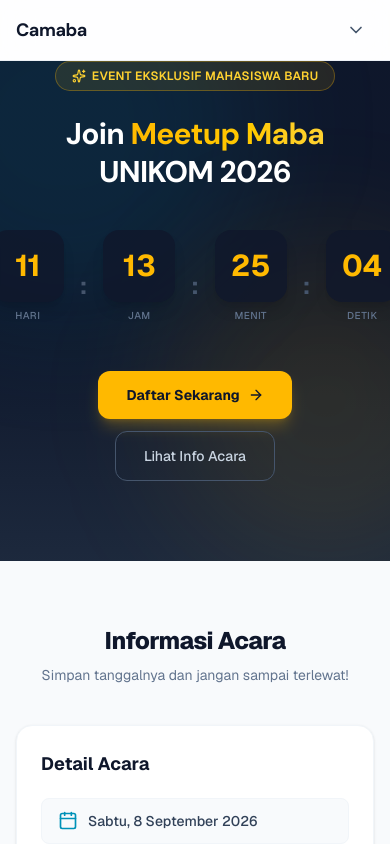
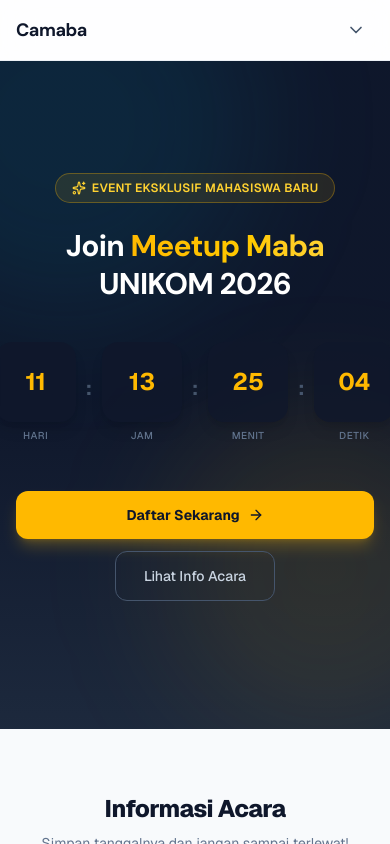
Before and after one commit to bangyazaka-hash/meet-up-maba-unikom26, a Next.js app: page / in a window 390 px wide. Shown: the top 844 px of the page. Built offline with nearby package versions, Linux system fonts and the light colour scheme.

Commit message:
fix responsive

```diff
--- a/app/page.tsx
+++ b/app/page.tsx
@@ -53,6 +53,8 @@
 
 const EVENT_DATE = new Date('2026-09-08T13:30:00+07:00');
 
+const INITIAL_TIME: TimeLeft = { days: 0, hours: 0, minutes: 0, seconds: 0 };
+
 const BENEFITS: BenefitItem[] = [
   { icon: <Users className="h-5 w-5" />, text: 'Relasi antar jurusan se-UNIKOM' },
   { icon: <Sparkles className="h-5 w-5" />, text: 'Sharing session bareng senior berpengalaman' },
@@ -97,7 +99,7 @@
   const distance = EVENT_DATE.getTime() - now;
 
   if (distance <= 0) {
-    return { days: 0, hours: 0, minutes: 0, seconds: 0 };
+    return { ...INITIAL_TIME };
   }
 
   return {
@@ -112,6 +114,10 @@
   return n.toString().padStart(2, '0');
 }
 
+function isAllZero(t: TimeLeft): boolean {
+  return t.days === 0 && t.hours === 0 && t.minutes === 0 && t.seconds === 0;
+}
+
 /* ------------------------------------------------------------------ */
 /*  Sub-components                                                     */
 /* ------------------------------------------------------------------ */
@@ -119,7 +125,7 @@
 function CountdownBlock({ value, label }: { value: string; label: string }) {
   return (
     <div className="flex flex-col items-center gap-1.5">
-      <div className="flex h-[4.5rem] w-[4.5rem] items-center justify-center rounded-2xl bg-slate-900/80 text-3xl font-bold text-amber-400 shadow-lg sm:h-24 sm:w-24 sm:text-4xl lg:h-28 lg:w-28">
+      <div className="flex h-20 w-20 items-center justify-center rounded-2xl bg-slate-900/80 text-2xl font-bold text-amber-400 shadow-lg sm:h-24 sm:w-24 sm:text-4xl lg:h-28 lg:w-28">
         {value}
       </div>
       <span className="text-[10px] font-medium tracking-wider text-slate-500 uppercase sm:text-xs">
@@ -156,28 +162,33 @@
 /* ------------------------------------------------------------------ */
 
 export default function MeetupMabaPage() {
-  const [timeLeft, setTimeLeft] = useState<TimeLeft>(calculateTimeLeft);
+  /* ✅ Inisialisasi dengan 0 — server & client sama, tidak ada mismatch */
+  const [timeLeft, setTimeLeft] = useState<TimeLeft>(INITIAL_TIME);
+  const [mounted, setMounted] = useState(false);
   const [mobileMenuOpen, setMobileMenuOpen] = useState(false);
+
+  /* ✅ Hitung waktu asli hanya setelah mount di client */
+  useEffect(() => {
+    setMounted(true);
+    setTimeLeft(calculateTimeLeft());
+  }, []);
 
   const tick = useCallback(() => {
     setTimeLeft(calculateTimeLeft());
   }, []);
 
   useEffect(() => {
+    if (!mounted) return;
     const id = setInterval(tick, 1000);
     return () => clearInterval(id);
-  }, [tick]);
+  }, [tick, mounted]);
 
   const scrollTo = (id: string) => {
     document.getElementById(id)?.scrollIntoView({ behavior: 'smooth' });
     setMobileMenuOpen(false);
   };
 
-  const isEventPassed =
-    timeLeft.days === 0 &&
-    timeLeft.hours === 0 &&
-    timeLeft.minutes === 0 &&
-    timeLeft.seconds === 0;
+  const eventPassed = mounted && isAllZero(timeLeft);
 
   return (
     <div className={`${dmSans.variable} min-h-screen font-sans bg-slate-50 text-slate-900 antialiased`}>
@@ -262,7 +273,7 @@
         <div className="pointer-events-none absolute -top-32 -left-32 h-96 w-96 rounded-full bg-cyan-500/10 blur-3xl" />
         <div className="pointer-events-none absolute -right-24 bottom-0 h-80 w-80 rounded-full bg-amber-400/10 blur-3xl" />
 
-        <div className="relative mx-auto max-w-6xl px-4 pb-20 sm:px-6 sm:pb-24 sm:pt-28 lg:pt-36">
+        <div className="relative mx-auto max-w-6xl px-4 pb-32 pt-28 sm:px-6 sm:pb-28 sm:pt-28 lg:pt-36">
           <div className="text-center">
             <span className="inline-flex items-center gap-1.5 rounded-full border border-amber-400/30 bg-amber-400/10 px-4 py-1.5 text-xs font-semibold tracking-wide text-amber-300 uppercase">
               <Sparkles className="h-3.5 w-3.5" />
@@ -280,20 +291,32 @@
               <br className="hidden sm:block" /> UNIKOM 2026
             </h1>
 
-            {/* Countdown Timer */}
+            {/* ✅ Countdown — aman dari hydration mismatch */}
             <div className="mt-10">
-              {isEventPassed ? (
+              {!mounted ? (
+                /* Skeleton placeholder saat belum mount — server & client identik */
+                <div className="mx-auto flex max-w-lg items-start justify-center gap-2.5 sm:gap-5">
+                  {['Hari', 'Jam', 'Menit', 'Detik'].map((label) => (
+                    <div key={label} className="flex flex-col items-center gap-1.5">
+                      <div className="flex h-20 w-20 animate-pulse items-center justify-center rounded-2xl bg-slate-800 sm:h-24 sm:w-24 lg:h-28 lg:w-28" />
+                      <span className="text-[10px] font-medium tracking-wider text-slate-600 uppercase sm:text-xs">
+                        {label}
+                      </span>
+                    </div>
+                  ))}
+                </div>
+              ) : eventPassed ? (
                 <p className="text-lg font-semibold text-amber-400">
                   🎉 Acara sudah dimulai! Lihat info di bawah ya.
                 </p>
               ) : (
-                <div className="mx-auto flex max-w-lg items-start justify-center gap-4 sm:gap-5">
+                <div className="mx-auto flex max-w-lg items-start justify-center gap-2.5 sm:gap-5">
                   <CountdownBlock value={padZero(timeLeft.days)} label="Hari" />
-                  <span className="mt-10 text-2xl font-bold text-slate-600 sm:mt-12">:</span>
+                  <span className="mt-8 text-xl font-bold text-slate-600 sm:mt-12 sm:text-2xl">:</span>
                   <CountdownBlock value={padZero(timeLeft.hours)} label="Jam" />
-                  <span className="mt-10 text-2xl font-bold text-slate-600 sm:mt-12">:</span>
+                  <span className="mt-8 text-xl font-bold text-slate-600 sm:mt-12 sm:text-2xl">:</span>
                   <CountdownBlock value={padZero(timeLeft.minutes)} label="Menit" />
-                  <span className="mt-10 text-2xl font-bold text-slate-600 sm:mt-12">:</span>
+                  <span className="mt-8 text-xl font-bold text-slate-600 sm:mt-12 sm:text-2xl">:</span>
                   <CountdownBlock value={padZero(timeLeft.seconds)} label="Detik" />
                 </div>
               )}
@@ -302,7 +325,7 @@
             <div className="mt-12 flex flex-col items-center gap-3 sm:flex-row sm:justify-center">
               <button
                 onClick={() => scrollTo('benefit')}
-                className="group flex items-center gap-2 rounded-xl bg-amber-400 px-7 py-3.5 text-sm font-bold text-slate-900 shadow-lg shadow-amber-400/25 transition-all hover:bg-amber-500 hover:shadow-xl hover:shadow-amber-400/30 active:scale-[0.97]"
+                className="group flex w-full items-center justify-center gap-2 rounded-xl bg-amber-400 px-7 py-3.5 text-sm font-bold text-slate-900 shadow-lg shadow-amber-400/25 transition-all hover:bg-amber-500 hover:shadow-xl hover:shadow-amber-400/30 active:scale-[0.97] sm:w-auto"
               >
                 Daftar Sekarang
                 <ArrowRight className="h-4 w-4 transition-transform group-hover:translate-x-0.5" />
@@ -383,7 +406,7 @@
               </p>
 
               <div className="flex flex-col gap-3">
-                {/* ✅ WhatsApp 1 — Grup Info */}
+                {/* WhatsApp 1 — Grup Info */}
                 <a
                   href="https://chat.whatsapp.com/DummyLinkGrupMabaUNIKOM"
                   target="_blank"
@@ -404,7 +427,7 @@
                   <ExternalLink className="h-4 w-4 text-slate-400 transition-colors group-hover:text-green-600" />
                 </a>
 
-                {/* ✅ WhatsApp 2 — Nomor CP Panitia */}
+                {/* WhatsApp 2 — Nomor CP Panitia */}
                 <a
                   href="https://wa.me/6281234567890?text=Halo%2C%20saya%20ingin%20bertanya%20tentang%20Meetup%20Maba%20UNIKOM%202026"
                   target="_blank"
@@ -570,7 +593,6 @@
               🎓✨
             </p>
 
-            {/* ✅ Footer ikon — 2 WhatsApp */}
             <div className="flex items-center gap-4">
               <a
                 href="https://chat.whatsapp.com/DummyLinkGrupMabaUNIKOM"
```
